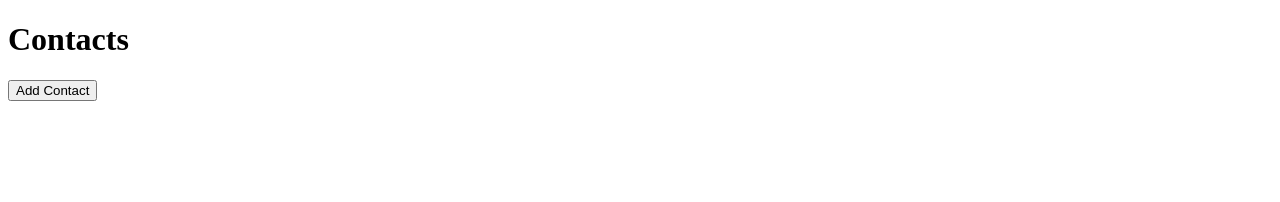
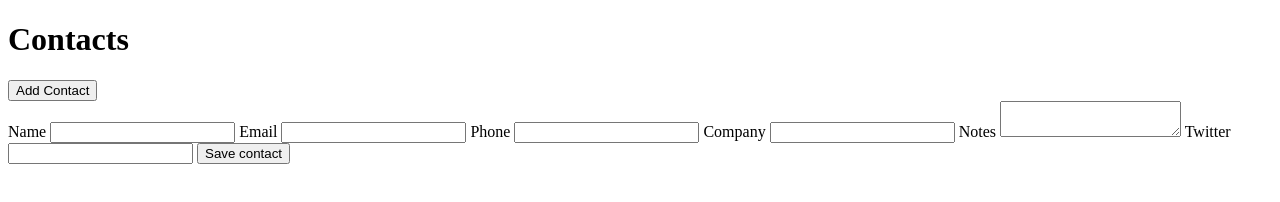
Before and after one commit to kermit-klein/addressbook, a website: page src/index.html in a window 1280 px wide. Drawn offline with Linux system fonts and the light colour scheme.

Commit message:
Add Input Fields and test

```diff
--- a/src/index.html
+++ b/src/index.html
@@ -9,6 +9,26 @@
 
 <body>
 	<h1>Contacts</h1>
-	<button  id="add-contact">Add Contact</button>
+    <button  id="add-contact">Add Contact</button>
+
+    <form id="new-contact-form">
+		<label for="name">Name</label>
+		<input id="name" name="name" type="text">
+		<label for="email">Email</label>
+		<input id="email" name="email" type="email">
+		<label for="phone">Phone</label>
+		<input id="phone" name="phone" type="text">
+		<label for="company">Company</label>
+		<input id="company" name="company" type="text">
+		<label for="notes">Notes</label>
+		<textarea id="notes" name="notes" type="text"></textarea>
+		<label for="twitter">Twitter</label>
+        <input id="twitter" name="twitter" type="text">
+	    <input id="submit" type="submit" value="Save contact">
+    </form>
+
+    <div id="contact-list"></div>
+    <script src="/assets/js/app.js"></script>
+
 </body>
 </html>
```
Also changed, not shown: cypress/integration/userCanCreateAContact.feature.js (+7 -0 lines).
